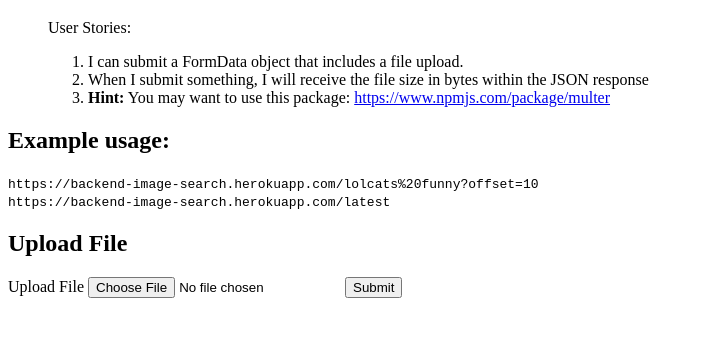
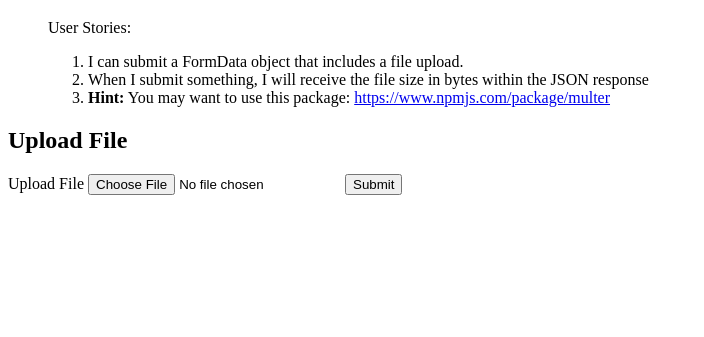
Before and after one commit to vanduc95/FCC-File-Metadata-Microservice, a website: page views/index.html in a window 1280 px wide. Shown: the part 61-398 px from the top of the page, without its empty margins (0-704 px from the left). Drawn offline with Linux system fonts and the light colour scheme.

Commit message:
Update index.html

```diff
--- a/views/index.html
+++ b/views/index.html
@@ -16,11 +16,6 @@
                 <li><b>Hint:</b> You may want to use this package: <a href="https://www.npmjs.com/package/multer" target="_blank">https://www.npmjs.com/package/multer</a></li>
             </ol>
         </blockquote>
-        <h2>Example usage:</h2>
-        <code>https://backend-image-search.herokuapp.com/lolcats%20funny?offset=10</code>
-        <br>
-        <code>https://backend-image-search.herokuapp.com/latest</code>
-        <br>
     </div>
     <h2>Upload File</h2>
     <form role="form" action="/upload" method="post" enctype="multipart/form-data">
```
